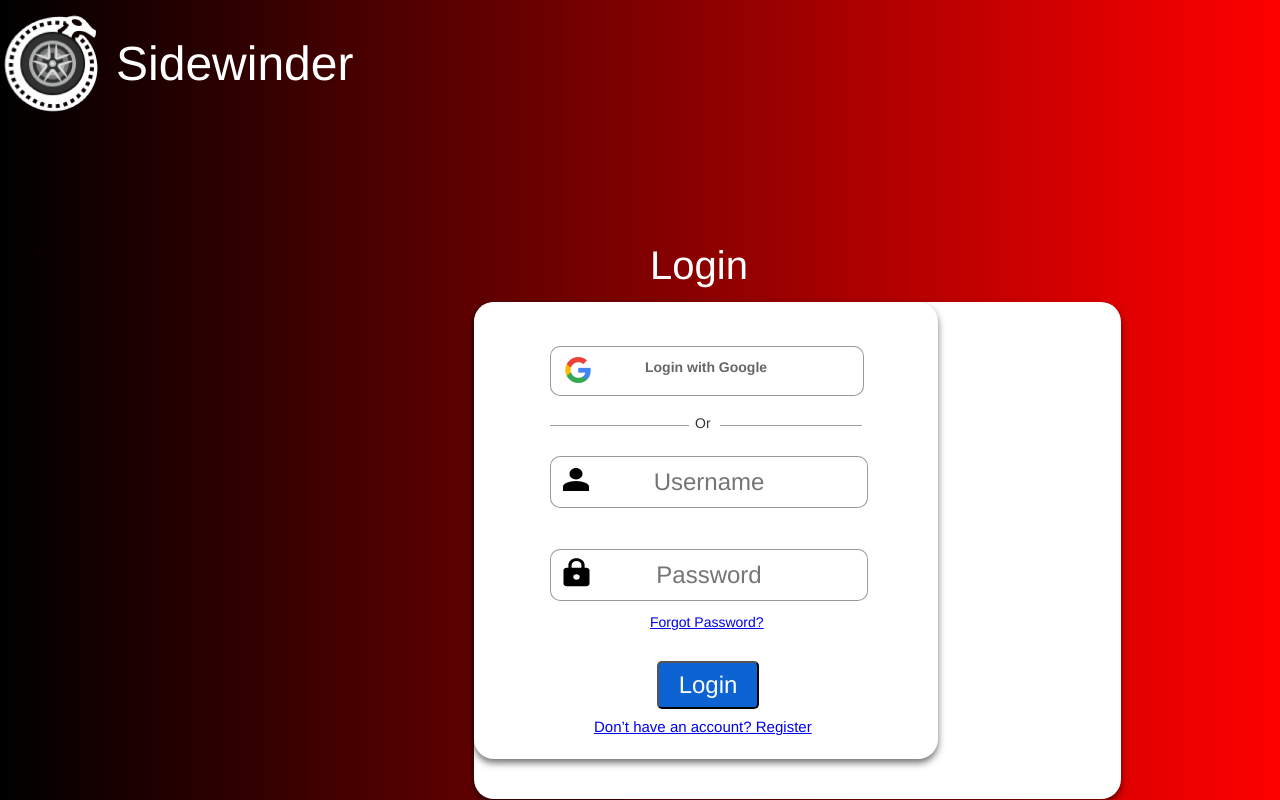
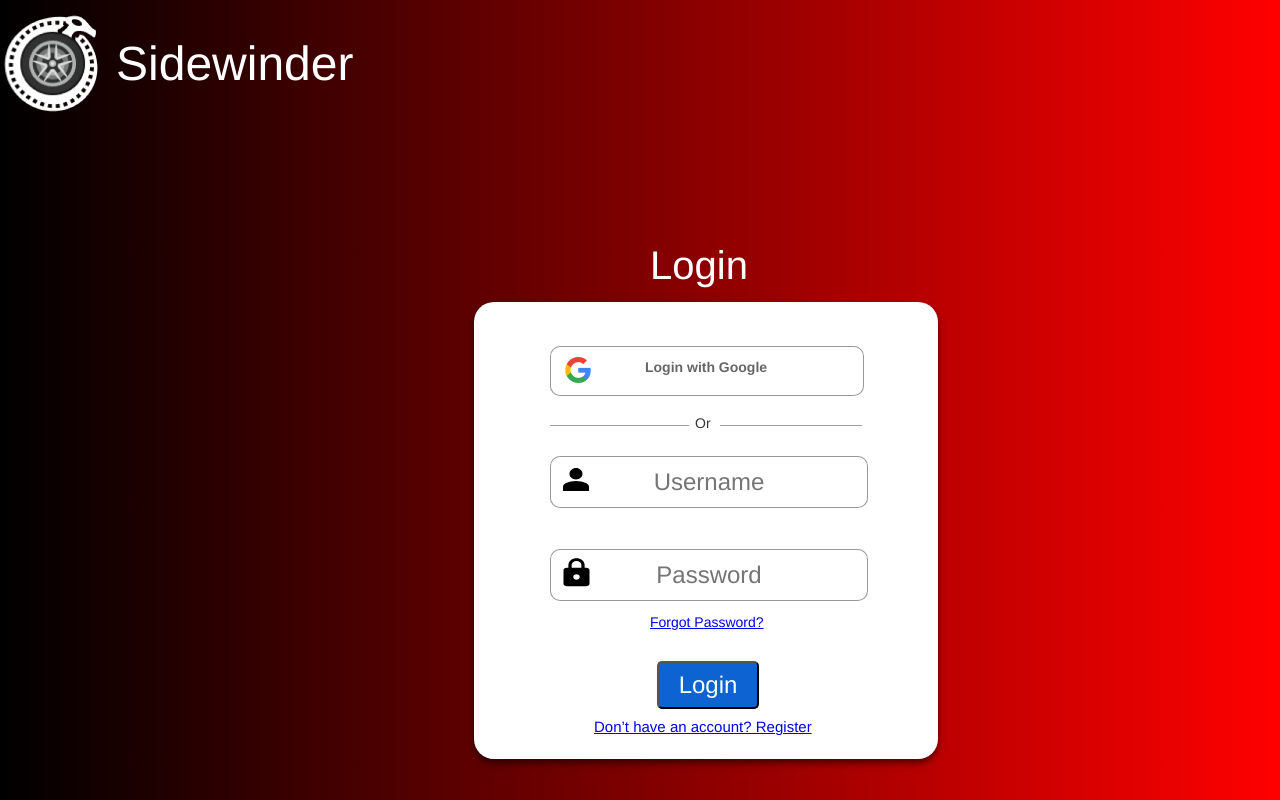
Before and after one commit to hyuntaekim1738/Sidewinder, a React (Create React App) app: page /login in a window 1280 px wide. Built offline with nearby package versions, Linux system fonts and the light colour scheme; grey boxes are pictures that could not be loaded.

Commit message:
Login bug

```diff
--- a/src/Settings.css
+++ b/src/Settings.css
@@ -39,7 +39,7 @@ body {
   height: 100%;
 }
 
-.overlap-group {
+.settings .overlap-group {
   background-color: #ffffff;
   border-radius: 20px;
   box-shadow: 0px 4px 7px #0000008c;
```
